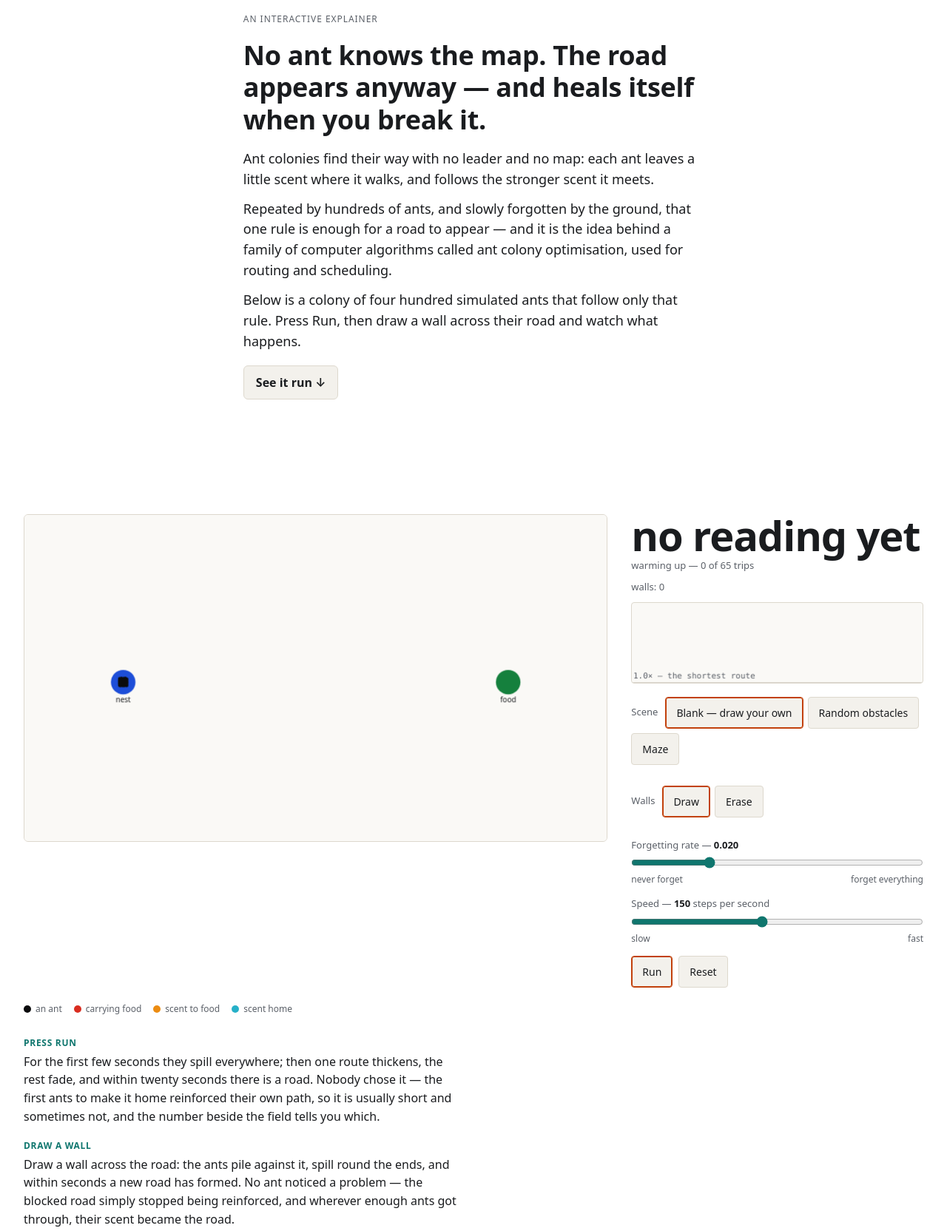
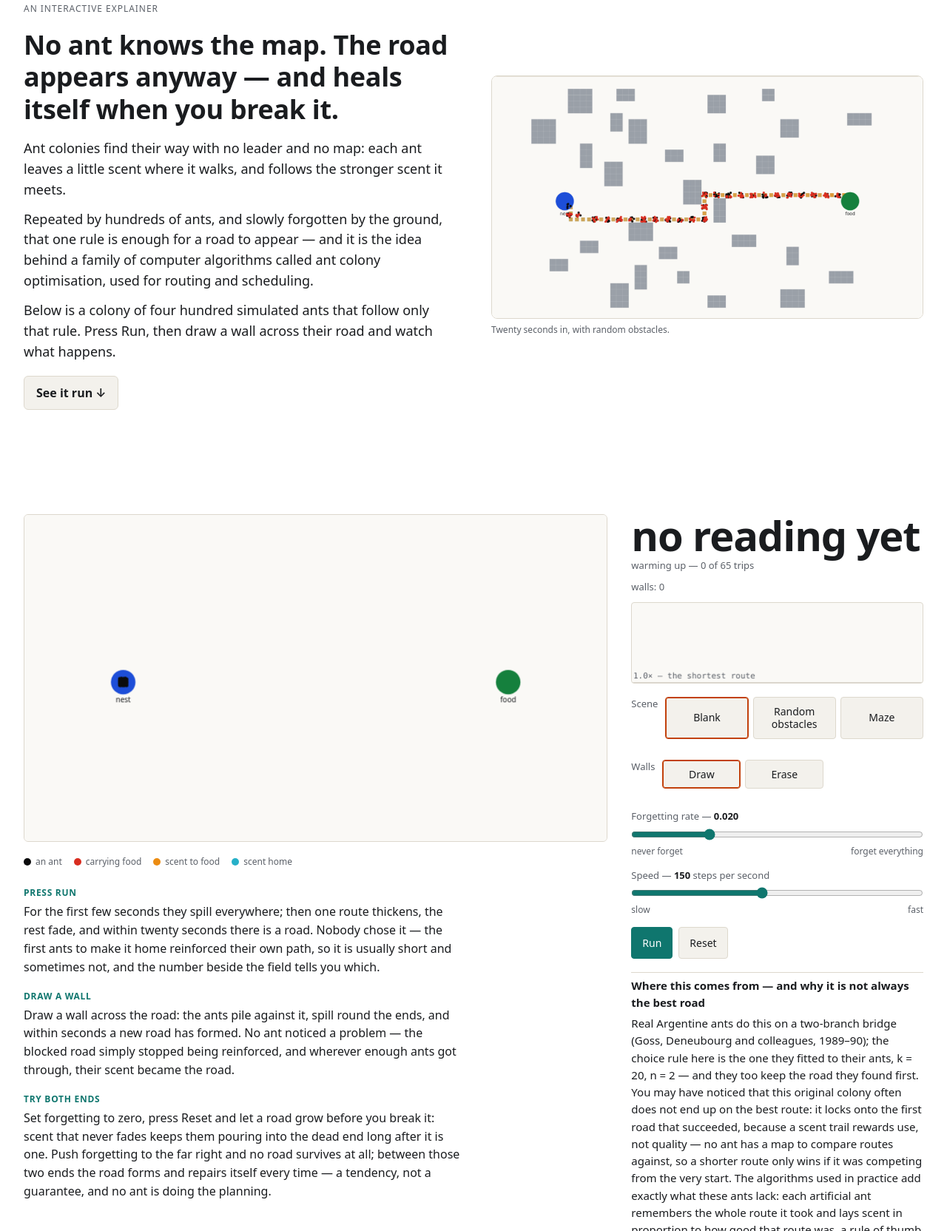
Before and after one commit to comp4020-agentic-coding-studio/comp4020-ass1-1181278174, a website built with Vite: page index.html in a window 1280 px wide. Shown: the part 169-1833 px from the top of the page at 74% size. Built offline with nearby package versions, Linux system fonts and the light colour scheme.

Commit message:
page: the visual pass — two columns, a primary Run, a preview in the intro (Decision 33)
What: layout and emphasis only; no logic moved.
- Two independent columns at desktop: canvas + legend + the three beats on the
  left; reading + controls + the background reading (where this comes from,
  under the hood, sources) on the right. Each column stacks on its own, so the
  legend sits under the canvas and the sources under the controls whatever the
  other's height. At 390 the wrappers dissolve (display: contents) and the
  order is fixed: canvas, legend, reading/controls, beats, background - the DOM
  keeps the controls right after the canvas for the keyboard.
- Run wears the primary style while paused and steps back to a plain Pause when
  running - the one thing to press next looks like it.
- The intro shows a still of the simulation beside its text at desktop:
  public/preview.png, a 974x546 crop of the random-obstacles 20-second
  screenshot (made with headless Chrome over a file:// page; no image tooling in
  the toolchain), hidden at 390. Alt text says what it shows.
- Scene buttons are three equal columns, labels "Blank" / "Random obstacles" /
  "Maze"; the sources block is body-coloured; the hood's list gets line height.

How verified: pnpm check 238/238, stylelint clean (duplicate selectors from the
first cut were merged rather than suppressed); pnpm shot, fourteen stills; tall
captures at 1920 and 390 read by eye; the intro still shows the preview.

Written and committed by the director's advisor at the director's instruction.

```diff
--- a/index.html
+++ b/index.html
@@ -40,9 +40,23 @@
         </p>
       </div>
       <a class="start" href="#stage">See it run ↓</a>
+      <figure class="intro-figure">
+        <img
+          src="./preview.png"
+          width="974"
+          height="546"
+          alt="The simulation twenty seconds in: a road of amber scent marks threading between grey blocks from the nest to the food, black and red ants along it."
+        />
+        <figcaption>Twenty seconds in, with random obstacles.</figcaption>
+      </figure>
     </section>
 
     <main>
+      <!-- Two columns at desktop (Decision 33): the picture and what to do with it
+           on the left; the numbers, the controls and the background reading on the
+           right. At 390 the wrappers dissolve (display: contents) and the pieces
+           stack canvas → legend → reading/controls → beats → background. -->
+      <div class="col col-left">
       <!-- The canvas is a picture, not a control: role="img", not focusable.
            The one verb has a real button in the controls (Decision 15), and
            tapping the highlighted wall does the same thing. -->
@@ -58,59 +72,6 @@
         <li><span class="dot to-food"></span>scent to food</li>
         <li><span class="dot to-home"></span>scent home</li>
       </ul>
-
-      <!-- One column beside the canvas at desktop, the next block in the stack at
-           390 — either way, reading → strip → controls (Decision 14). -->
-      <div class="side">
-      <section id="reading" class="readout">
-        <p id="readout" class="number" aria-live="polite">no reading yet</p>
-        <p id="readout-note" class="note">warming up</p>
-        <p id="share" class="note secondary">walls: 0</p>
-        <canvas
-          id="strip"
-          class="strip"
-          role="img"
-          aria-label="How the reading has moved over time."
-        ></canvas>
-      </section>
-
-      <section class="controls" aria-label="Controls">
-        <div class="scene" role="group" aria-label="Scene">
-          <span class="scene-label">Scene</span>
-          <button id="scene-blank" type="button" aria-pressed="true">Blank — draw your own</button>
-          <button id="scene-random" type="button" aria-pressed="false">Random obstacles</button>
-          <button id="scene-maze" type="button" aria-pressed="false">Maze</button>
-        </div>
-
-        <div class="scene tool" role="group" aria-label="Wall tool">
-          <span class="scene-label">Walls</span>
-          <button id="tool-draw" type="button" aria-pressed="true">Draw</button>
-          <button id="tool-erase" type="button" aria-pressed="false">Erase</button>
-        </div>
-
-        <div class="slider">
-          <label for="rho">Forgetting rate — <b id="rho-value">0.020</b></label>
-          <input id="rho" type="range" min="0" max="1" step="0.002" value="0.258" />
-          <div class="ends" aria-hidden="true">
-            <span>never forget</span><span>forget everything</span>
-          </div>
-        </div>
-
-        <div class="slider">
-          <label for="speed">Speed — <b id="speed-value">150</b> steps per second</label>
-          <input id="speed" type="range" min="30" max="300" step="10" value="150" />
-          <div class="ends" aria-hidden="true">
-            <span>slow</span><span>fast</span>
-          </div>
-        </div>
-
-        <div class="buttons">
-          <button id="clear" type="button" hidden>Clear walls</button>
-          <button id="run" type="button" aria-pressed="true">Run</button>
-          <button id="reset" type="button">Reset</button>
-        </div>
-      </section>
-      </div>
 
       <!-- The argument (slice 5, Decision 31): six sentences in three beats, each
            beat a thing the visitor does. Hints are ≤ 4 words and do not count.
@@ -148,6 +109,67 @@
           </p>
         </section>
 
+      </div>
+      </div>
+
+      <div class="col col-right">
+      <!-- One column beside the canvas at desktop, the next block in the stack at
+           390 — either way, reading → strip → controls (Decision 14). -->
+      <div class="side">
+      <section id="reading" class="readout">
+        <p id="readout" class="number" aria-live="polite">no reading yet</p>
+        <p id="readout-note" class="note">warming up</p>
+        <p id="share" class="note secondary">walls: 0</p>
+        <canvas
+          id="strip"
+          class="strip"
+          role="img"
+          aria-label="How the reading has moved over time."
+        ></canvas>
+      </section>
+
+      <section class="controls" aria-label="Controls">
+        <div class="scene" role="group" aria-label="Scene">
+          <span class="scene-label">Scene</span>
+          <button id="scene-blank" type="button" aria-pressed="true">Blank</button>
+          <button id="scene-random" type="button" aria-pressed="false">Random obstacles</button>
+          <button id="scene-maze" type="button" aria-pressed="false">Maze</button>
+        </div>
+
+        <div class="scene tool" role="group" aria-label="Wall tool">
+          <span class="scene-label">Walls</span>
+          <button id="tool-draw" type="button" aria-pressed="true">Draw</button>
+          <button id="tool-erase" type="button" aria-pressed="false">Erase</button>
+        </div>
+
+        <div class="slider">
+          <label for="rho">Forgetting rate — <b id="rho-value">0.020</b></label>
+          <input id="rho" type="range" min="0" max="1" step="0.002" value="0.258" />
+          <div class="ends" aria-hidden="true">
+            <span>never forget</span><span>forget everything</span>
+          </div>
+        </div>
+
+        <div class="slider">
+          <label for="speed">Speed — <b id="speed-value">150</b> steps per second</label>
+          <input id="speed" type="range" min="30" max="300" step="10" value="150" />
+          <div class="ends" aria-hidden="true">
+            <span>slow</span><span>fast</span>
+          </div>
+        </div>
+
+        <div class="buttons">
+          <button id="clear" type="button" hidden>Clear walls</button>
+          <button id="run" type="button" aria-pressed="true">Run</button>
+          <button id="reset" type="button">Reset</button>
+        </div>
+      </section>
+      </div>
+
+
+      <!-- Background reading (Decision 31): where this comes from, under the hood,
+           sources. Beside the controls at desktop; last in the stack at 390. -->
+      <aside class="background" id="background" aria-label="Background">
         <section class="from" aria-labelledby="from-title">
           <h2 id="from-title">Where this comes from — and why it is not always the best road</h2>
           <p class="from-text">
@@ -221,6 +243,7 @@
             </li>
           </ol>
         </section>
+      </aside>
       </div>
     </main>
 
--- a/src/ui/page.ts
+++ b/src/ui/page.ts
@@ -263,6 +263,8 @@ export function createPage(doc: Document, deps: PageDeps): Page {
     // so this is not behind the motion preference.
     runButton.textContent = running ? "Pause" : "Run";
     runButton.setAttribute("aria-pressed", String(!running));
+    // While paused, Run is the one thing to press next, and it looks it.
+    runButton.classList.toggle("primary", !running);
   }
 
   /**
--- a/styles.css
+++ b/styles.css
@@ -122,6 +122,25 @@ h1 {
   font-weight: 600;
 }
 
+.intro-figure {
+  display: none;
+  margin: 0;
+}
+
+.intro-figure img {
+  display: block;
+  width: 100%;
+  height: auto;
+  border: 1px solid var(--edge);
+  border-radius: 8px;
+}
+
+.intro-figure figcaption {
+  margin-top: 6px;
+  font-size: 0.75rem;
+  color: var(--muted);
+}
+
 .start:hover,
 .start:focus-visible {
   border-color: var(--focus);
@@ -155,10 +174,18 @@ main {
   gap: 14px;
 }
 
+/* At 390 the two column wrappers dissolve and the pieces take a fixed order:
+   canvas, legend, reading/controls, the beats, then the background reading.
+   DOM order keeps the controls right after the canvas for the keyboard. */
+.col {
+  display: contents;
+}
+
 .side {
   display: flex;
   flex-direction: column;
   gap: 18px;
+  order: 3;
 }
 
 /* The canvas sizes itself from the box, and the view redraws — never rescales —
@@ -173,6 +200,7 @@ main {
   touch-action: none;
   cursor: pointer;
   scroll-margin-top: 56px;
+  order: 1;
 }
 
 .readout {
@@ -205,6 +233,7 @@ main {
   font-size: 0.75rem;
   color: var(--muted);
   list-style: none;
+  order: 2;
 }
 
 .legend li {
@@ -275,6 +304,20 @@ button[aria-pressed="true"] {
   box-shadow: inset 0 0 0 1px var(--ring);
 }
 
+/* The one thing to press next. Run wears it while the page is paused; once the
+   ants are moving it steps back to an ordinary Pause. */
+button.primary,
+button.primary[aria-pressed="true"] {
+  color: #fff;
+  background: var(--focus);
+  border-color: var(--focus);
+  box-shadow: none;
+}
+
+button.primary:hover {
+  filter: brightness(1.08);
+}
+
 .buttons {
   display: flex;
   flex-wrap: wrap;
@@ -335,6 +378,7 @@ button[aria-pressed="true"] {
   display: grid;
   gap: 18px;
   margin-top: 8px;
+  order: 4;
 }
 
 .beat {
@@ -363,7 +407,8 @@ button[aria-pressed="true"] {
   border-top: 1px solid var(--edge);
 }
 
-.prose h2 {
+.prose h2,
+.background h2 {
   margin: 0 0 6px;
   font-size: 0.9375rem;
   font-weight: 600;
@@ -371,7 +416,13 @@ button[aria-pressed="true"] {
 
 .from-text {
   font-size: 0.9375rem;
-  color: var(--muted);
+  color: var(--ink);
+}
+
+.background {
+  display: grid;
+  gap: 18px;
+  order: 5;
 }
 
 .hood {
@@ -391,7 +442,8 @@ button[aria-pressed="true"] {
   margin: 8px 0 0;
   padding-left: 18px;
   display: grid;
-  gap: 6px;
+  gap: 8px;
+  line-height: 1.5;
 }
 
 .sources ol {
@@ -417,12 +469,6 @@ button[aria-pressed="true"] {
     padding: 28px 32px 56px;
   }
 
-  .intro {
-    max-width: 68ch;
-    margin: 0 auto;
-    padding: 40px 0 72px;
-  }
-
   h1 {
     font-size: 2.25rem;
   }
@@ -433,25 +479,42 @@ button[aria-pressed="true"] {
 
   main {
     display: grid;
-    grid-template-columns: minmax(0, 2fr) minmax(280px, 1fr);
+    grid-template-columns: minmax(0, 2fr) minmax(300px, 1fr);
     gap: 20px 32px;
     align-items: start;
     max-width: 1500px;
     margin: 0 auto;
   }
 
+  /* Two independent columns (Decision 33): left = the picture, its legend and
+     the three beats; right = reading → strip → controls (Decision 14), then the
+     background reading. Each column stacks on its own, so the legend sits under
+     the canvas and the sources sit under the controls, whatever the other's
+     height. */
+  .col {
+    display: flex;
+    flex-direction: column;
+    gap: 18px;
+    min-width: 0;
+  }
+
   #stage {
-    grid-column: 1;
-    grid-row: 1;
     aspect-ratio: 16 / 9;
   }
 
-  /* Right column, top-down: reading → strip → controls (Decision 14). One
-     column, not two grid rows aligned to the canvas — that left the controls
-     stranded 200px below the strip. */
-  .side {
-    grid-column: 2;
-    grid-row: 1;
+  .prose {
+    margin-top: 6px;
+  }
+
+  .background {
+    padding-top: 6px;
+    border-top: 1px solid var(--edge);
+  }
+
+  .from {
+    margin-top: 0;
+    padding-top: 0;
+    border-top: 0;
   }
 
   .readout {
@@ -466,15 +529,30 @@ button[aria-pressed="true"] {
     height: 110px;
   }
 
-  /* Under the canvas, not beside it — the legend labels the picture. */
-  .legend {
-    grid-column: 1;
-    grid-row: 2;
+  /* The intro: text left, a still of the simulation right (Decision 33). */
+  .intro {
+    max-width: 1500px;
+    margin: 0 auto;
+    padding: 40px 0 72px;
+    grid-template-columns: minmax(0, 1fr) minmax(0, 1fr);
+    grid-template-areas:
+      "kicker figure"
+      "title figure"
+      "text figure"
+      "start figure";
+    column-gap: 48px;
+    align-items: center;
   }
 
-  .prose {
-    grid-column: 1;
-    grid-row: 3;
+  .intro .kicker { grid-area: kicker; }
+  .intro h1 { grid-area: title; }
+  .intro .intro-text { grid-area: text; }
+  .intro .start { grid-area: start; }
+
+  .intro-figure {
+    display: block;
+    grid-area: figure;
+    align-self: center;
   }
 }
 
@@ -491,11 +569,22 @@ button[aria-pressed="true"] {
 /* Scene: three buttons, one pressed. The pressed one is drawn as the pressed
    run/pause button is, so "on" means the same thing everywhere on the page. */
 .scene {
-  display: flex;
-  flex-wrap: wrap;
-  align-items: center;
+  display: grid;
+  grid-template-columns: auto repeat(3, minmax(0, 1fr));
+  align-items: stretch;
   gap: 6px;
   margin-bottom: 14px;
+}
+
+.scene button {
+  padding-left: 8px;
+  padding-right: 8px;
+  line-height: 1.25;
+}
+
+.tool {
+  grid-template-columns: auto 1fr 1fr;
+  max-width: 260px;
 }
 
 .scene-label {
```
Also changed, not shown: CLAUDE.md (+1 -1 lines), PLAN.md (+16 -1 lines), spec/prose.test.ts (+2 -2 lines), docs/screenshots/2026-08-17-page-1920-10s.png, docs/screenshots/2026-08-17-page-1920-20s.png, docs/screenshots/2026-08-17-page-1920-4s.png, docs/screenshots/2026-08-17-page-1920-broken.png, docs/screenshots/2026-08-17-page-1920-intro.png, docs/screenshots/2026-08-17-page-1920-maze-40s.png, docs/screenshots/2026-08-17-page-1920-random-20s.png, docs/screenshots/2026-08-17-page-390-10s.png, docs/screenshots/2026-08-17-page-390-20s.png, docs/screenshots/2026-08-17-page-390-4s.png, docs/screenshots/2026-08-17-page-390-broken.png, 3 more files.
